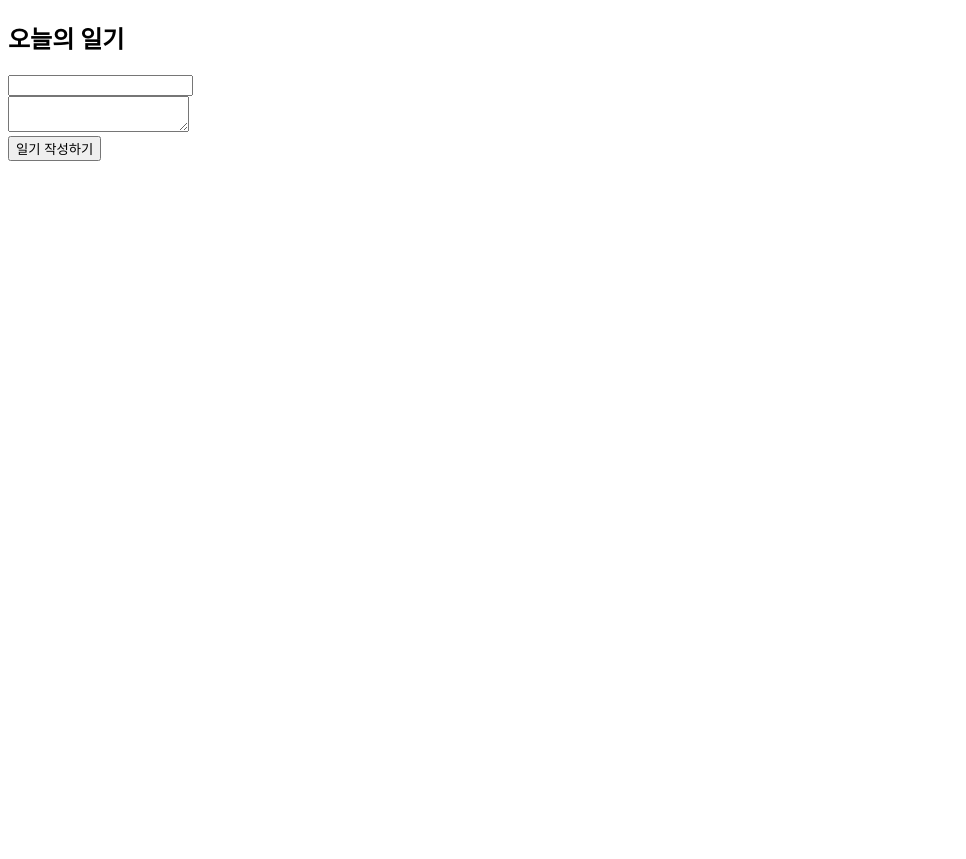
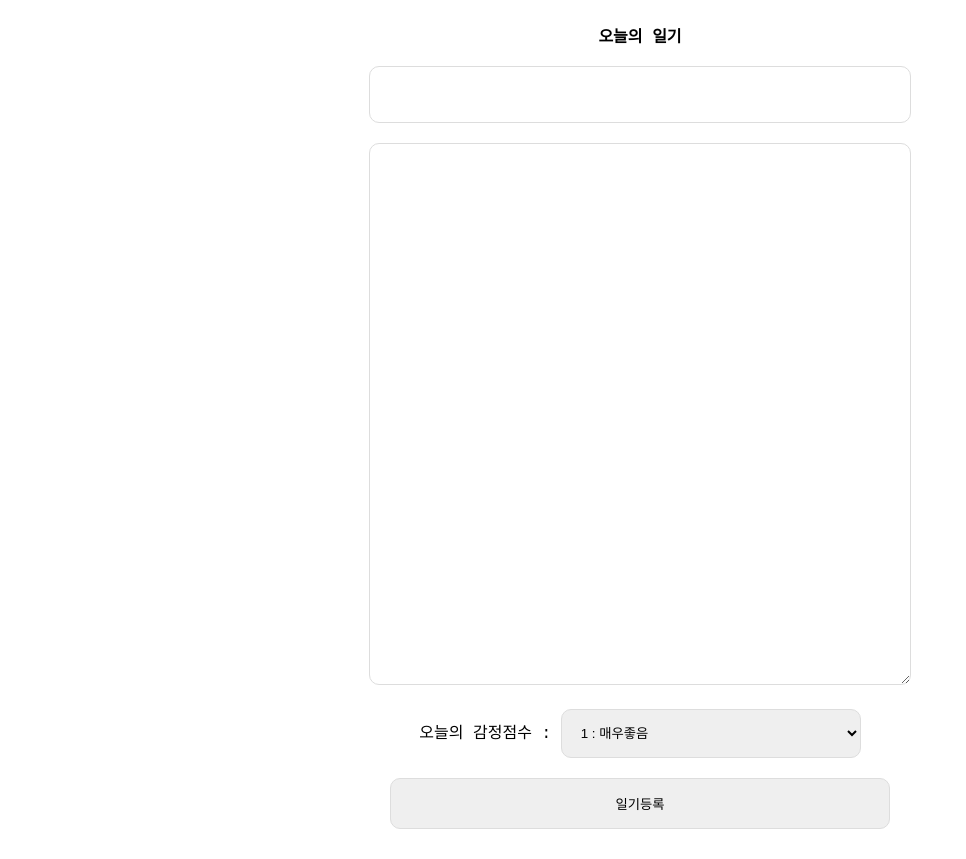
Before and after one commit to Zoey425/ReactJs, a React (Create React App) app in the folder simplediary/: page / in a window 1280 px wide. Shown: the whole page, without its empty margins (0-966 px from the left). Before the commit the page ends 800 px from the top, so only its background shows below. Built offline with nearby package versions, Linux system fonts and the light colour scheme.

Commit message:
심플다이어리 css 커밋

```diff
--- a/simplediary/src/App.js
+++ b/simplediary/src/App.js
@@ -1,5 +1,5 @@
 import DiaryEditor from "DiaryEditor";
-
+import "css/style.css";
 
 function App() {
   return (
--- a/simplediary/src/DiaryEditor.js
+++ b/simplediary/src/DiaryEditor.js
@@ -5,17 +5,23 @@ const DiaryEditor = () => {
   const [state, setState] = useState({
     author : "",
     content : "",
-    levelOfFeeling : 1,
+    emotion : 1,
   })
 
    const handleChangeState = (e) => {
-    console.log(e.target.name);
-    console.log(e.target.value);
+    // console.log(e.target.name);
+    // console.log(e.target.value);
 
     setState({
       ...state,  //스프레드 연산자
       [e.target.name] : e.target.value,
     })
+   }
+
+
+   const handleSubmit  = () => {
+      console.log(state);
+      alert("등록완료");
    }
 
   return (
@@ -34,8 +40,18 @@ const DiaryEditor = () => {
           value={state.content}
           onChange={handleChangeState}/>
       </div>
+      <div>
+      <span>오늘의 감정점수 : </span>
 
-      <button>일기 작성하기</button>
+        <select name='emotion' value={state.emotion} onChange={handleChangeState}>
+          <option value={1}>1 : 매우좋음</option>
+          <option value={2}>2 : 좋음</option>
+          <option value={3}>3 : 보통</option>
+          <option value={4}>4 : 나쁨</option>
+          <option value={5}>5 : 매우나쁨</option>
+        </select>
+      </div>
+      <button onClick={handleSubmit}>일기등록</button>
   </div>
   )
 }
--- /dev/null
+++ b/simplediary/src/css/style.css
@@ -0,0 +1,86 @@
+html, body, div, span, applet, object, iframe,
+h1, h2, h3, h4, h5, h6, p, blockquote, pre,
+a, abbr, acronym, address, big, cite, code,
+del, dfn, em, img, ins, kbd, q, s, samp,
+small, strike, strong, sub, sup, tt, var,
+b, u, i, center,
+dl, dt, dd, ol, ul, li,
+fieldset, form, label, legend,
+table, caption, tbody, tfoot, thead, tr, th, td,
+article, aside, canvas, details, embed,
+figure, figcaption, footer, header, hgroup,
+menu, nav, output, ruby, section, summary,
+time, mark, audio, video {
+	margin: 0;
+	padding: 0;
+	border: 0;
+	font-size: 100%;
+	font: inherit;
+	vertical-align: baseline;
+}
+/* HTML5 display-role reset for older browsers */
+article, aside, details, figcaption, figure,
+footer, header, hgroup, menu, nav, section {
+	display: block;
+}
+body {
+	line-height: 1;
+}
+ol, ul {
+	list-style: none;
+}
+blockquote, q {
+	quotes: none;
+}
+blockquote:before, blockquote:after,
+q:before, q:after {
+	content: '';
+	content: none;
+}
+table {
+	border-collapse: collapse;
+	border-spacing: 0;
+}
+
+
+/* ----------------------------------------------- */
+
+.DiaryEditor{
+  margin:0 auto;
+  text-align: center;
+  padding: 30px;
+  font-family: 'Courier New', Courier, monospace;
+}
+
+.DiaryEditor h2{
+  margin-bottom: 20px;
+  font-weight: 700;
+}
+
+.DiaryEditor input, textarea, select, button{
+  border-radius: 10px;
+  border: 1px solid #ddd;
+}
+
+.DiaryEditor input, textarea{
+  margin-bottom: 20px;
+  width: 500px;
+  padding: 20px;
+}
+
+.DiaryEditor textarea{
+  height: 500px;
+}
+
+.DiaryEditor select{
+  width: 300px;
+  padding: 15px;
+  margin-bottom: 20px;
+}
+
+.DiaryEditor button{
+  width: 500px;
+  padding: 15px;
+  cursor: pointer;
+
+}
```
